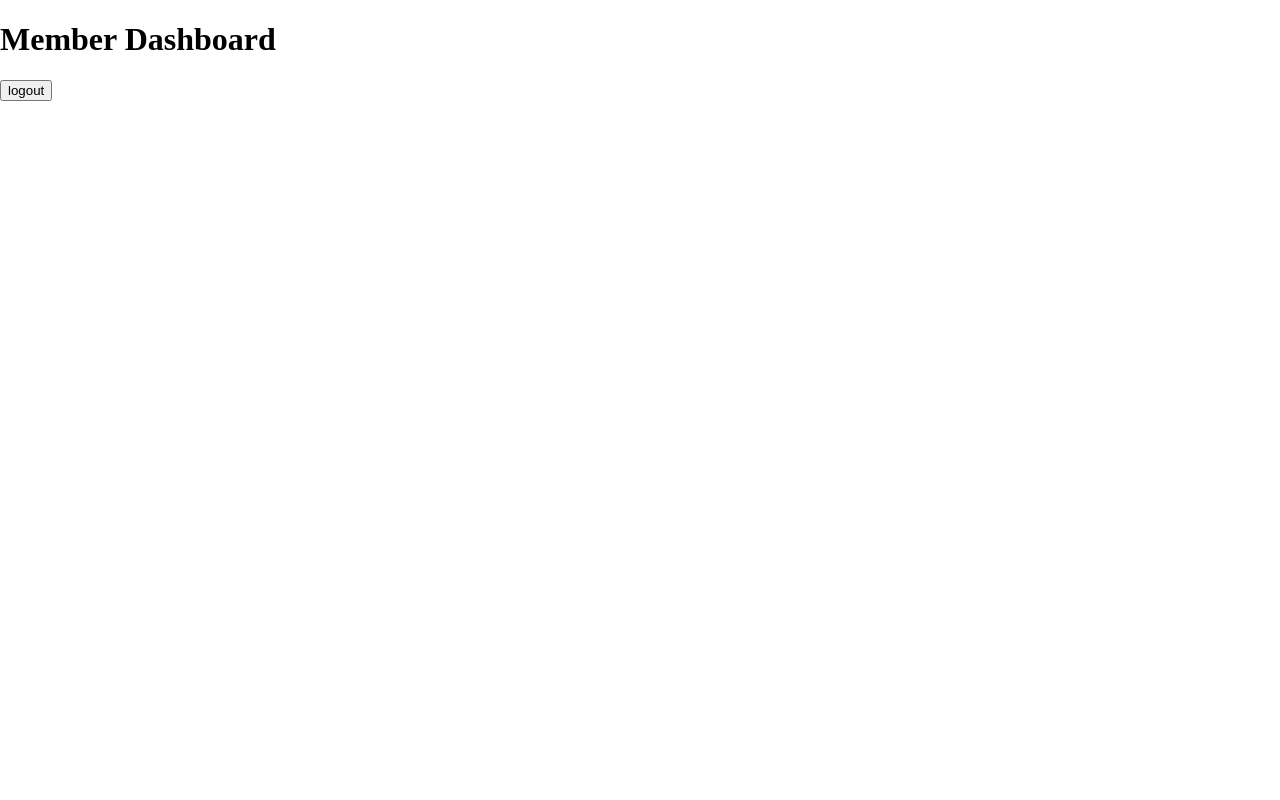
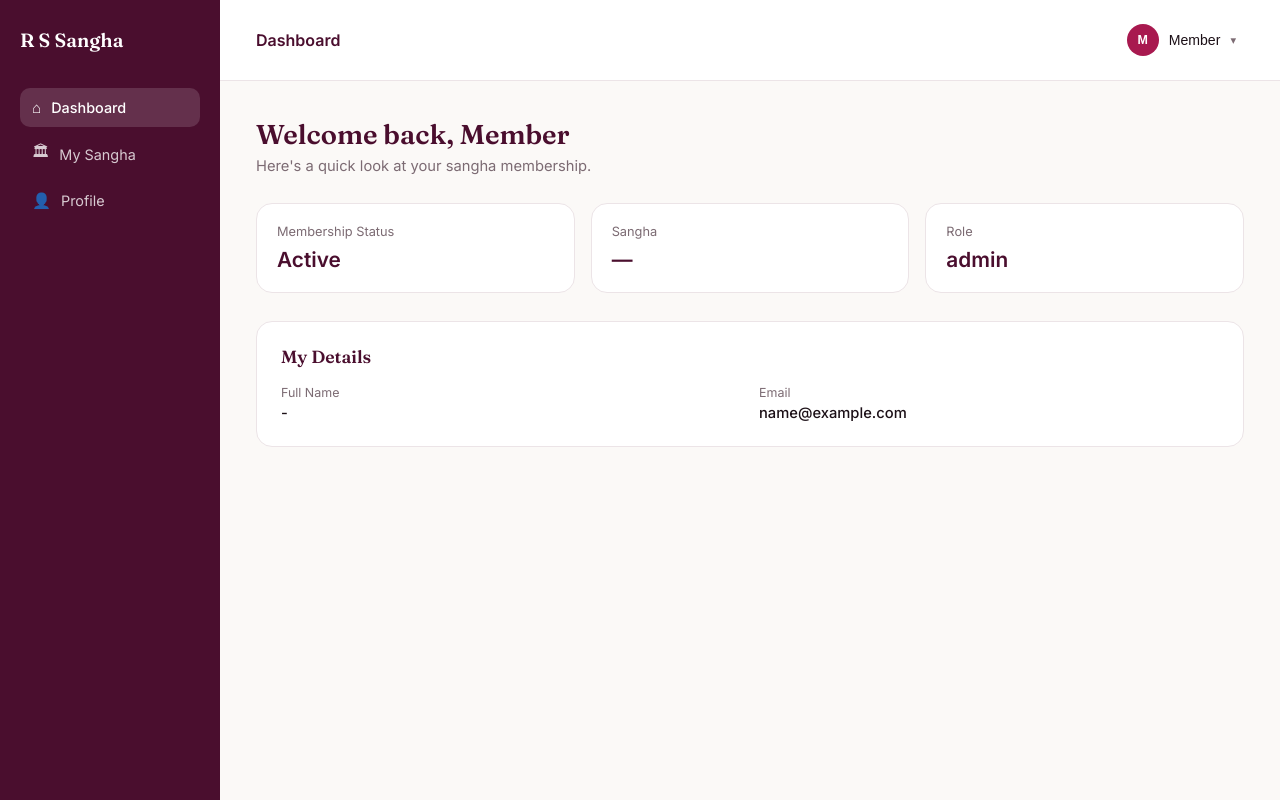
Before and after one commit to Dushyanth-tech/RS_Sangha_Managment, a React app in the folder frontend/: page /dashboard/member in a window 1280 px wide. Built offline with nearby package versions, Linux system fonts and the light colour scheme; no server answers; sample sign-in values are in the browser's storage; the HTML template or start-up script is replaced by a standard one.

Commit message:
created a member dashboard

```diff
--- a/frontend/src/Pages/Dashboard/Member/MemberDashboard.css
+++ b/frontend/src/Pages/Dashboard/Member/MemberDashboard.css
@@ -0,0 +1,278 @@
+:root {
+  --pink-900: #4a0e2e;
+  --pink-700: #8a1245;
+  --pink-600: #a8194f;
+  --pink-500: #c62368;
+  --blush-100: #fdeef4;
+  --blush-50: #fbf9f7;
+  --ink: #1c1017;
+  --muted: #7c6b73;
+  --line: #ece4e7;
+  --radius-md: 10px;
+  --radius-lg: 16px;
+}
+
+* { box-sizing: border-box; }
+
+.md-shell {
+  display: flex;
+  min-height: 100vh;
+  background: var(--blush-50);
+  font-family: "Inter", sans-serif;
+  color: var(--ink);
+}
+
+/* ---------- Sidebar ---------- */
+
+.md-sidebar {
+  width: 220px;
+  flex-shrink: 0;
+  background: var(--pink-900);
+  padding: 28px 20px;
+  color: #fff;
+}
+
+.md-sidebar__brand {
+  font-family: "Fraunces", serif;
+  font-size: 1.2rem;
+  font-weight: 600;
+  margin-bottom: 36px;
+  color: #fff;
+}
+
+.md-nav {
+  display: flex;
+  flex-direction: column;
+  gap: 4px;
+}
+
+.md-nav__item {
+  display: flex;
+  align-items: center;
+  gap: 10px;
+  padding: 10px 12px;
+  border-radius: var(--radius-md);
+  color: rgba(255, 255, 255, 0.78);
+  text-decoration: none;
+  font-size: 0.9rem;
+  transition: background 0.15s ease, color 0.15s ease;
+}
+
+.md-nav__item:hover {
+  background: rgba(255, 255, 255, 0.08);
+  color: #fff;
+}
+
+.md-nav__item--active {
+  background: rgba(255, 255, 255, 0.14);
+  color: #fff;
+  font-weight: 500;
+}
+
+.md-nav__icon {
+  font-size: 0.95rem;
+}
+
+/* ---------- Main column ---------- */
+
+.md-main {
+  flex: 1;
+  display: flex;
+  flex-direction: column;
+  min-width: 0;
+}
+
+.md-topbar {
+  display: flex;
+  align-items: center;
+  justify-content: space-between;
+  padding: 18px 36px;
+  border-bottom: 1px solid var(--line);
+  background: #fff;
+}
+
+.md-topbar__title {
+  font-size: 1rem;
+  font-weight: 600;
+  color: var(--pink-900);
+}
+
+/* Profile menu */
+
+.md-profile { position: relative; }
+
+.md-profile__trigger {
+  display: flex;
+  align-items: center;
+  gap: 10px;
+  background: none;
+  border: none;
+  cursor: pointer;
+  padding: 6px 8px;
+  border-radius: var(--radius-md);
+  transition: background 0.15s ease;
+}
+
+.md-profile__trigger:hover { background: var(--blush-100); }
+
+.md-avatar {
+  width: 32px;
+  height: 32px;
+  border-radius: 50%;
+  background: var(--pink-600);
+  color: #fff;
+  display: flex;
+  align-items: center;
+  justify-content: center;
+  font-size: 0.78rem;
+  font-weight: 600;
+}
+
+.md-profile__name {
+  font-size: 0.88rem;
+  font-weight: 500;
+  color: var(--ink);
+}
+
+.md-profile__caret {
+  font-size: 0.7rem;
+  color: var(--muted);
+}
+
+.md-profile__menu {
+  position: absolute;
+  top: calc(100% + 8px);
+  right: 0;
+  width: 220px;
+  background: #fff;
+  border: 1px solid var(--line);
+  border-radius: var(--radius-md);
+  box-shadow: 0 10px 30px rgba(74, 14, 46, 0.12);
+  overflow: hidden;
+  z-index: 20;
+}
+
+.md-profile__menu-header {
+  padding: 14px 16px;
+  border-bottom: 1px solid var(--line);
+}
+
+.md-profile__menu-name {
+  font-size: 0.88rem;
+  font-weight: 600;
+  color: var(--ink);
+}
+
+.md-profile__menu-email {
+  font-size: 0.78rem;
+  color: var(--muted);
+  margin-top: 2px;
+}
+
+.md-profile__menu-item {
+  width: 100%;
+  text-align: left;
+  background: none;
+  border: none;
+  padding: 12px 16px;
+  font-size: 0.86rem;
+  color: var(--pink-700);
+  cursor: pointer;
+  transition: background 0.15s ease;
+}
+
+.md-profile__menu-item:hover { background: var(--blush-100); }
+
+/* ---------- Content ---------- */
+
+.md-content {
+  flex: 1;
+  padding: 36px;
+  overflow-y: auto;
+}
+
+.md-welcome { margin-bottom: 28px; }
+
+.md-welcome__title {
+  font-family: "Fraunces", serif;
+  font-size: 1.7rem;
+  font-weight: 500;
+  color: var(--pink-900);
+  margin: 0 0 6px;
+}
+
+.md-welcome__subtitle {
+  font-size: 0.92rem;
+  color: var(--muted);
+  margin: 0;
+}
+
+.md-cards {
+  display: grid;
+  grid-template-columns: repeat(3, 1fr);
+  gap: 16px;
+  margin-bottom: 28px;
+}
+
+.md-card {
+  background: #fff;
+  border: 1px solid var(--line);
+  border-radius: var(--radius-lg);
+  padding: 20px;
+}
+
+.md-card__label {
+  font-size: 0.8rem;
+  color: var(--muted);
+  margin-bottom: 8px;
+}
+
+.md-card__value {
+  font-size: 1.3rem;
+  font-weight: 600;
+  color: var(--pink-900);
+}
+
+.md-panel {
+  background: #fff;
+  border: 1px solid var(--line);
+  border-radius: var(--radius-lg);
+  padding: 24px;
+}
+
+.md-panel__title {
+  font-family: "Fraunces", serif;
+  font-size: 1.1rem;
+  font-weight: 500;
+  color: var(--pink-900);
+  margin: 0 0 18px;
+}
+
+.md-detail-grid {
+  display: grid;
+  grid-template-columns: repeat(2, 1fr);
+  gap: 18px;
+}
+
+.md-detail {
+  display: flex;
+  flex-direction: column;
+  gap: 4px;
+}
+
+.md-detail__label {
+  font-size: 0.78rem;
+  color: var(--muted);
+}
+
+.md-detail__value {
+  font-size: 0.92rem;
+  font-weight: 500;
+  color: var(--ink);
+}
+
+@media (max-width: 768px) {
+  .md-sidebar { display: none; }
+  .md-cards { grid-template-columns: 1fr; }
+  .md-detail-grid { grid-template-columns: 1fr; }
+}
--- a/frontend/src/Pages/Dashboard/Member/MemberDashboard.jsx
+++ b/frontend/src/Pages/Dashboard/Member/MemberDashboard.jsx
@@ -1,17 +1,122 @@
-import React from 'react'
+import React, { useState, useEffect, useRef } from "react";
+import "./MemberDashboard.css";
 
-const MemberDashboard = () => {
+export default function MemberDashboard() {
+  const [menuOpen, setMenuOpen] = useState(false);
+  const menuRef = useRef(null);
+
+  const user = JSON.parse(localStorage.getItem("user") || "{}");
+
+  useEffect(() => {
+    const handleClickOutside = (e) => {
+      if (menuRef.current && !menuRef.current.contains(e.target)) {
+        setMenuOpen(false);
+      }
+    };
+    document.addEventListener("mousedown", handleClickOutside);
+    return () => document.removeEventListener("mousedown", handleClickOutside);
+  }, []);
+
   const handleLogout = () => {
-        localStorage.removeItem("access_token");
-        localStorage.removeItem("user");
-        window.location.href = "/auth"; // Redirect to login page
-    }
+    localStorage.removeItem("access_token");
+    localStorage.removeItem("user");
+    window.location.href = "/auth";
+  };
+
+  const initials = (user.fullname || "M")
+    .split(" ")
+    .map((w) => w[0])
+    .join("")
+    .slice(0, 2)
+    .toUpperCase();
+
   return (
-    <div>
-      <h1>Member Dashboard</h1>
-      <button onClick={handleLogout}>logout</button>
+    <div className="md-shell">
+      {/* Sidebar */}
+      <aside className="md-sidebar">
+        <div className="md-sidebar__brand">R S Sangha</div>
+
+        <nav className="md-nav">
+          <a className="md-nav__item md-nav__item--active" href="#">
+            <span className="md-nav__icon">⌂</span> Dashboard
+          </a>
+          <a className="md-nav__item" href="#">
+            <span className="md-nav__icon">🏛</span> My Sangha
+          </a>
+          <a className="md-nav__item" href="#">
+            <span className="md-nav__icon">👤</span> Profile
+          </a>
+        </nav>
+      </aside>
+
+      {/* Main column */}
+      <div className="md-main">
+        {/* Topbar */}
+        <header className="md-topbar">
+          <div className="md-topbar__title">Dashboard</div>
+
+          <div className="md-profile" ref={menuRef}>
+            <button className="md-profile__trigger" onClick={() => setMenuOpen((v) => !v)}>
+              <span className="md-avatar">{initials}</span>
+              <span className="md-profile__name">{user.fullname || "Member"}</span>
+              <span className="md-profile__caret">▾</span>
+            </button>
+
+            {menuOpen && (
+              <div className="md-profile__menu">
+                <div className="md-profile__menu-header">
+                  <div className="md-profile__menu-name">{user.fullname || "Member"}</div>
+                  <div className="md-profile__menu-email">{user.email || ""}</div>
+                </div>
+                <button className="md-profile__menu-item" onClick={handleLogout}>
+                  Logout
+                </button>
+              </div>
+            )}
+          </div>
+        </header>
+
+        {/* Content */}
+        <main className="md-content">
+          <section className="md-welcome">
+            <h1 className="md-welcome__title">
+              Welcome back, {(user.fullname || "Member").split(" ")[0]}
+            </h1>
+            <p className="md-welcome__subtitle">
+              Here's a quick look at your sangha membership.
+            </p>
+          </section>
+
+          <section className="md-cards">
+            <div className="md-card">
+              <div className="md-card__label">Membership Status</div>
+              <div className="md-card__value">Active</div>
+            </div>
+            <div className="md-card">
+              <div className="md-card__label">Sangha</div>
+              <div className="md-card__value">—</div>
+            </div>
+            <div className="md-card">
+              <div className="md-card__label">Role</div>
+              <div className="md-card__value">{user.role || "Member"}</div>
+            </div>
+          </section>
+
+          <section className="md-panel">
+            <h2 className="md-panel__title">My Details</h2>
+            <div className="md-detail-grid">
+              <div className="md-detail">
+                <span className="md-detail__label">Full Name</span>
+                <span className="md-detail__value">{user.fullname || "-"}</span>
+              </div>
+              <div className="md-detail">
+                <span className="md-detail__label">Email</span>
+                <span className="md-detail__value">{user.email || "-"}</span>
+              </div>
+            </div>
+          </section>
+        </main>
+      </div>
     </div>
-  )
+  );
 }
-
-export default MemberDashboard
```
